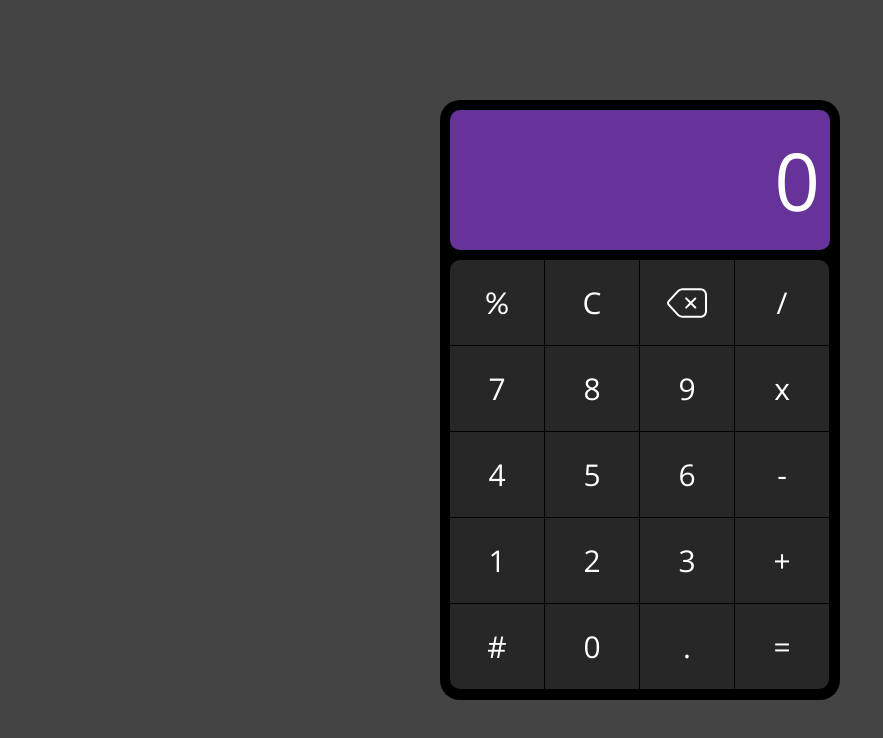
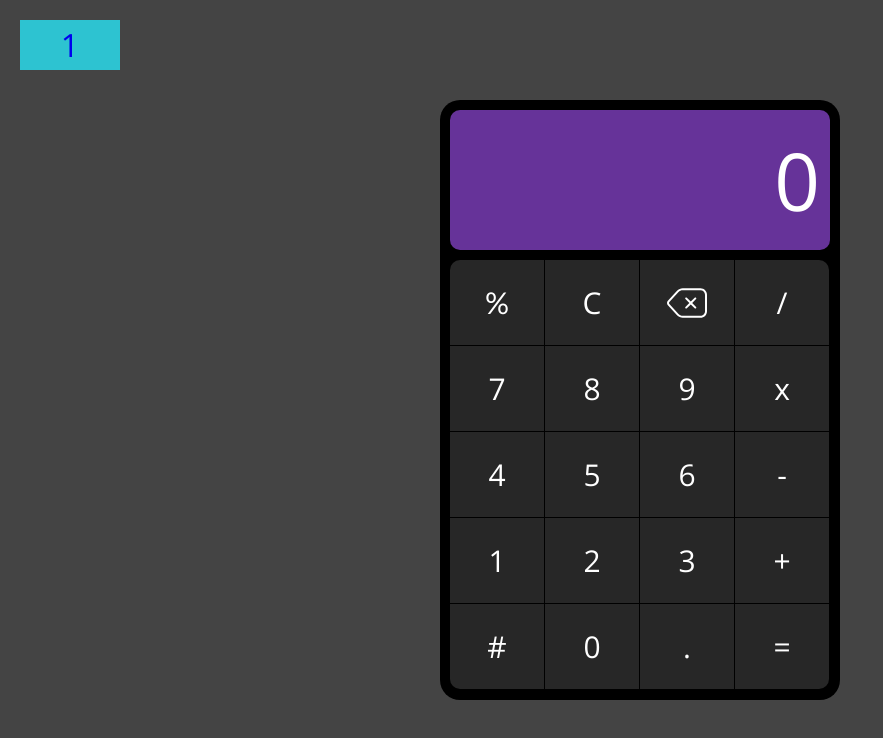
Before and after one commit to NikitaFrontWeb/calc, a plain HTML site: page index.html in a window 1280 px wide. Shown: the whole page, without its empty margins (0-883 px from the left). Drawn offline with nearby package versions, Linux system fonts and the light colour scheme.

Commit message:
index.html added link

```diff
--- a/index.html
+++ b/index.html
@@ -51,6 +51,7 @@
       </div>
     </div>
   </div>
+  <a href="./calc1.html" style="display: inline-block; width: 100px; height: 50px; background-color: rgb(45, 195, 209); text-decoration: none; font-size: 2rem; line-height: 50px; text-align: center; margin: 20px;">1</a>
   <script src="./js/num.js"></script>
 </body>
 </html>
```
